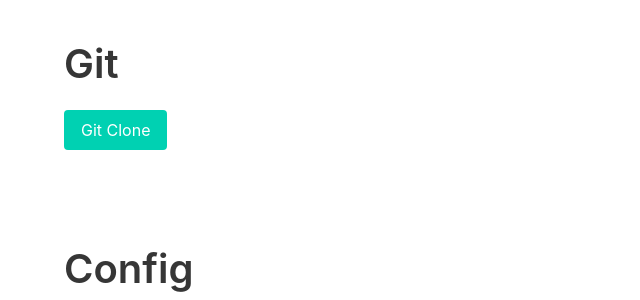
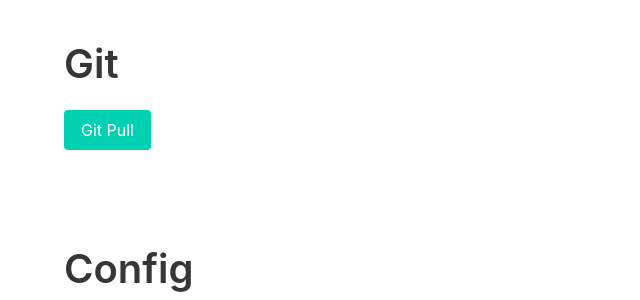
Before and after one commit to TheBillCode/hub, a Flask app: template psconfig/app/templates/index.html in a window 1280 px wide. Shown: the part 417-717 px from the top of the page, without its empty margins (0-640 px from the left). Run offline with Flask 2, Linux system fonts and the light colour scheme; the template is opened without the code that fills it, so the values that code supplies are empty; parts of the project's set-up code (start-up, migrations or seed data) failed here and were passed over.

Commit message:
switched that git clone hack to just do a git pull

```diff
--- a/psconfig/app/templates/index.html
+++ b/psconfig/app/templates/index.html
@@ -29,7 +29,7 @@
   <section class="section">
     <div class="container">
       <h1 class="title is-2">Git</h1>
-      <a href="/sh/git_clone" class="button is-primary">Git Clone</a>
+      <a href="/sh/git_pull" class="button is-primary">Git Pull</a>
       </div>
     </section>
       <section class="section">
```
Also changed, not shown: 2 other files.
